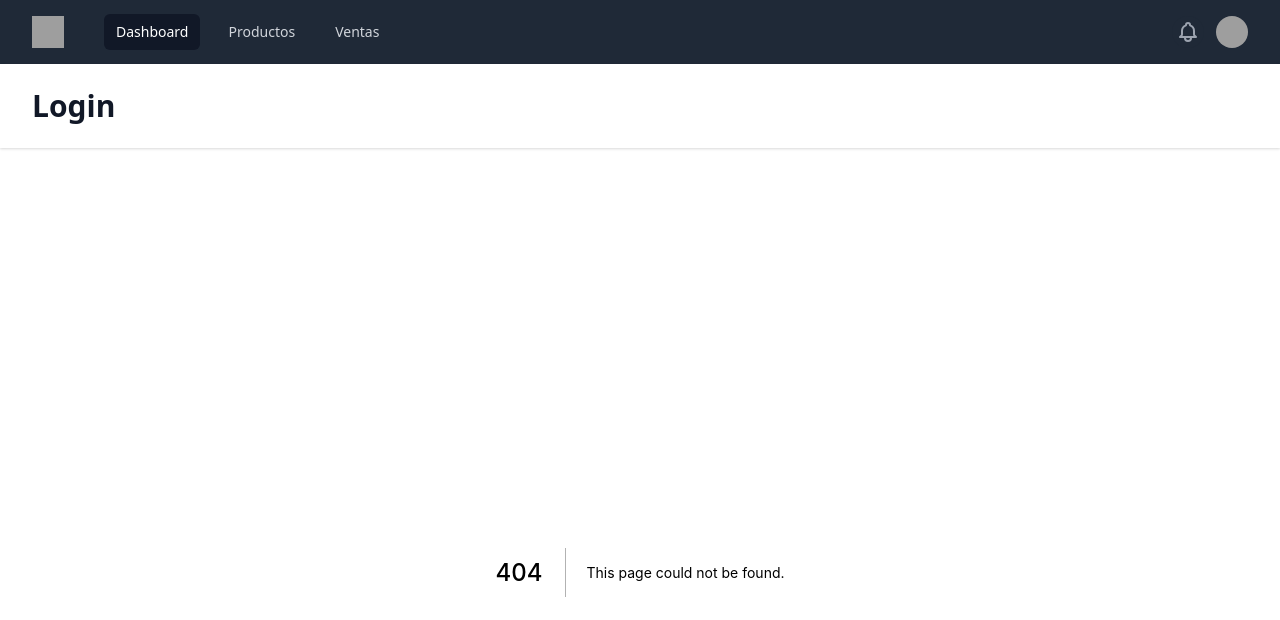
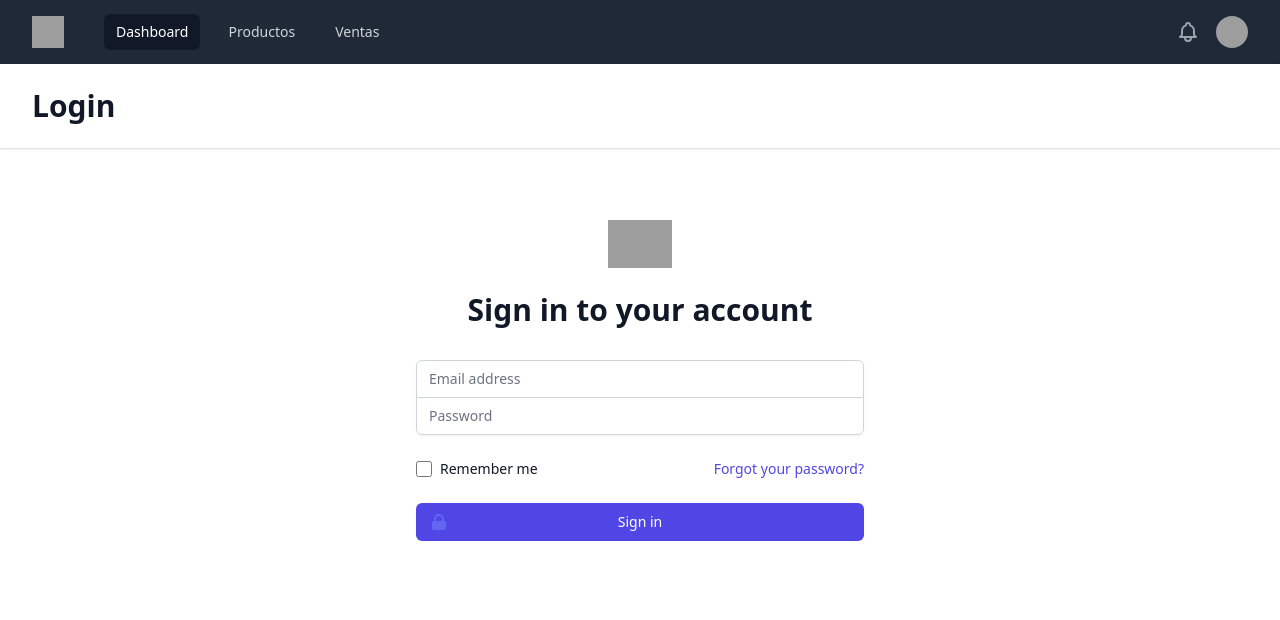
Before and after one commit to platzi/react-shop-admin, a Next.js app: page /login in a window 1280 px wide. Before the commit this address had no page. Shown: the top 620 px of the page. Built offline with nearby package versions, Linux system fonts and the light colour scheme; grey boxes are pictures that could not be loaded.

Commit message:
:zap: [ADD] Login

```diff
--- a/src/components/LoginPage.js
+++ b/src/components/LoginPage.js
@@ -1,6 +1,18 @@
+import { useRef } from 'react';
 import { LockClosedIcon } from '@heroicons/react/solid';
 
 export default function LoginPage() {
+  const emailRef = useRef(null);
+  const passwordRef = useRef(null);
+
+  const submitHanlder = (event) => {
+    event.preventDefault();
+    const email = emailRef.current.value;
+    const password = passwordRef.current.value;
+
+    console.log(email, password);
+  };
+
   return (
     <>
       <div className="min-h-full flex items-center justify-center py-12 px-4 sm:px-6 lg:px-8">
@@ -9,7 +21,7 @@
             <img className="mx-auto h-12 w-auto" src="https://tailwindui.com/img/logos/workflow-mark-indigo-600.svg" alt="Workflow" />
             <h2 className="mt-6 text-center text-3xl font-extrabold text-gray-900">Sign in to your account</h2>
           </div>
-          <form className="mt-8 space-y-6" action="#" method="POST">
+          <form className="mt-8 space-y-6" onSubmit={submitHanlder}>
             <input type="hidden" name="remember" defaultValue="true" />
             <div className="rounded-md shadow-sm -space-y-px">
               <div>
@@ -24,6 +36,7 @@
                   required
                   className="appearance-none rounded-none relative block w-full px-3 py-2 border border-gray-300 placeholder-gray-500 text-gray-900 rounded-t-md focus:outline-none focus:ring-indigo-500 focus:border-indigo-500 focus:z-10 sm:text-sm"
                   placeholder="Email address"
+                  ref={emailRef}
                 />
               </div>
               <div>
@@ -38,6 +51,7 @@
                   required
                   className="appearance-none rounded-none relative block w-full px-3 py-2 border border-gray-300 placeholder-gray-500 text-gray-900 rounded-b-md focus:outline-none focus:ring-indigo-500 focus:border-indigo-500 focus:z-10 sm:text-sm"
                   placeholder="Password"
+                  ref={passwordRef}
                 />
               </div>
             </div>
--- /dev/null
+++ b/src/pages/login.js
@@ -0,0 +1,5 @@
+import LoginPage from '@components/LoginPage';
+
+export default function Login() {
+  return <LoginPage />;
+}
```
